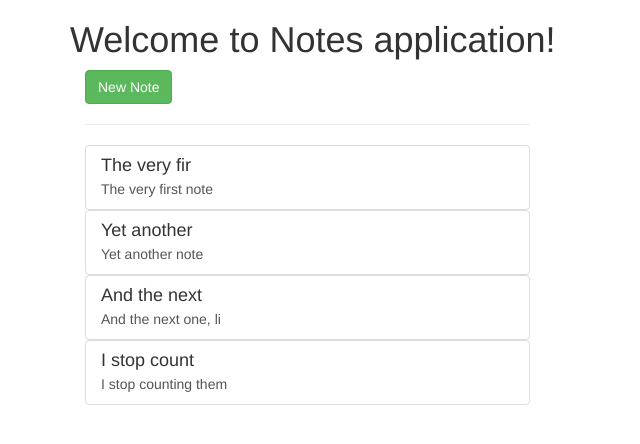
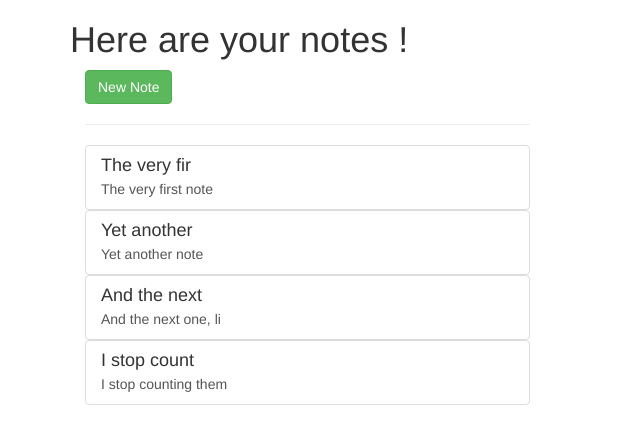
Before and after one commit to jgronost/my-reactive-angular, an Angular app: page /notes in a window 1280 px wide. Shown: the top 444 px of the page, without its empty margins (0-640 px from the left). Built offline with nearby package versions, Linux system fonts and the light colour scheme.

Commit message:
minor corrections

```diff
--- a/src/app/app.component.html
+++ b/src/app/app.component.html
@@ -2,7 +2,7 @@
 <div class="container">
   <div >
     <h1>
-      Welcome to Notes application!
+      Here are your notes !
     </h1>
   </div>
   <div class="col-md-12">
--- a/src/app/notes/notes.service.ts
+++ b/src/app/notes/notes.service.ts
@@ -4,12 +4,12 @@ import {Subject} from "rxjs/Subject";
 
 @Injectable()
 export class NotesService {
-  notesChanged = new Subject<Note[]>();
-
   private notes = [ new Note("The very first note"),
     new Note("Yet another note"),
     new Note("And the next one, like third or so"),
     new Note("I stop counting them")];
+
+  notesChanged = new Subject<Note[]>();
 
   getNotes(): Note[] {
     return this.notes.slice();
```
